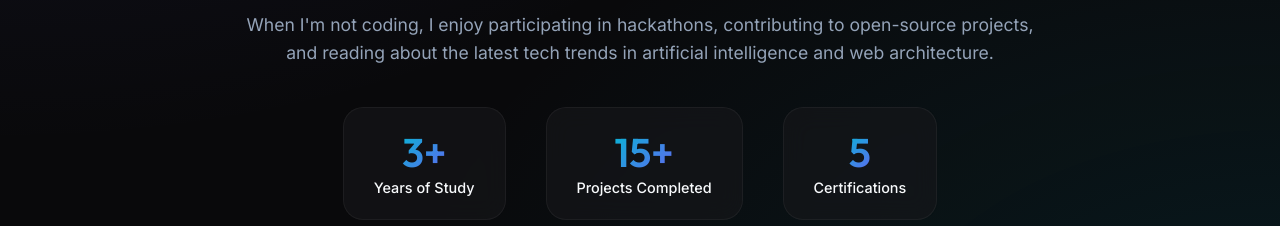
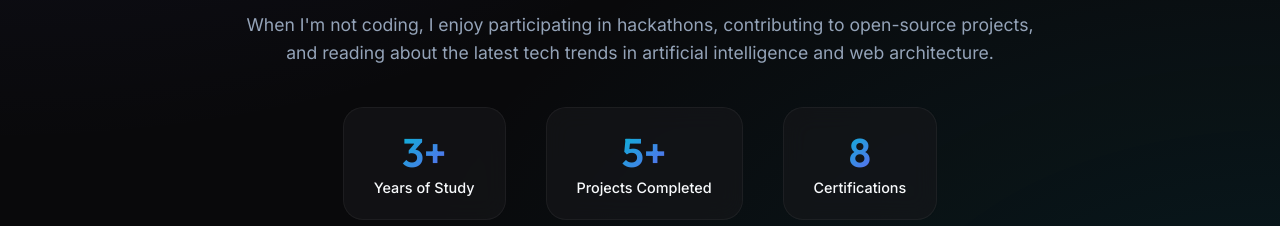
Before and after one commit to AdityaDive08/portfolio, a React (Vite) app: page / in a window 1280 px wide. Shown: the part 1220-1446 px from the top of the page. Built offline with nearby package versions, Linux system fonts and the light colour scheme.

Commit message:
new file:   public/steelmart.png 	modified:   src/data.js

```diff
--- a/src/data.js
+++ b/src/data.js
@@ -6,8 +6,8 @@ export const userData = {
   location: "India",
   stats: [
     { label: "Years of Study", value: "3+" },
-    { label: "Projects Completed", value: "15+" },
-    { label: "Certifications", value: "5" }
+    { label: "Projects Completed", value: "5+" },
+    { label: "Certifications", value: "8" }
   ],
   skills: {
     frontend: [
@@ -37,12 +37,12 @@ export const userData = {
     ]
   },
   projects: [
-    {
-      title: "AI-Powered-Mock-Interview",
-      description: "The AI Powered Mock Interview system is an intelligent web-based application developed as a Mini Project during my Master's program. This platform simulates real interview scenarios using AI-driven logic to help users prepare effectively for technical and behavioral interviews",
-      image: "/aimockinterview.png",
-      tags: ["HTMl /CSS", "PHP", "MySQL"],
-      github: "https://github.com/AdityaDive08/AI-Powered-Mock-Interview",
+     {
+      title: "SteelMart",
+      description: "SteelMart CRM is a MERN stack Customer Relationship Management (CRM) application developed during my internship to streamline customer, vendor, and sales operations in the steel industry. The system enables efficient management of leads, customers, quotations, orders, and invoices through a centralized dashboard. It features secure authentication, role-based access control, and RESTful APIs for seamless business workflow management.",
+      image: "/steelmart.png",
+      tags: ["ReactJS", "NodeJS","ExpressJS","MySQL"],
+      github: "https://github.com/AdityaDive08/SteelMart.git",
       demo: "#"
     },
     {
@@ -53,12 +53,12 @@ export const userData = {
       github: "https://github.com/AdityaDive08/HealthFreak",
       demo: null
     },
-    {
-      title: "Pharmacy Management System",
-      description: "Pharmacy Management System is a web-based application that streamlines pharmacy operations by managing medicine inventory, sales, billing, and customer records. It provides an intuitive interface for tracking stock, monitoring expiry dates, and generating invoices, helping improve efficiency and reduce manual work.",
-      image: "/pharmacymanagementsystem.png",
-      tags: ["HTML /CSS", "PHP", "MySQL"],
-      github: "https://github.com/AdityaDive08/Pharmacy-Management-System",
+   {
+      title: "AI-Powered-Mock-Interview",
+      description: "The AI Powered Mock Interview system is an intelligent web-based application developed as a Mini Project during my Master's program. This platform simulates real interview scenarios using AI-driven logic to help users prepare effectively for technical and behavioral interviews",
+      image: "/aimockinterview.png",
+      tags: ["HTMl /CSS", "PHP", "MySQL"],
+      github: "https://github.com/AdityaDive08/AI-Powered-Mock-Interview",
       demo: "#"
     },
     {
@@ -78,26 +78,62 @@ export const userData = {
       demo: "#"
     },
     {
-      title: "New Project 3",
-      description: "Description for your new project. Update this text to describe what the project is about.",
-      image: "/placeholder3.png",
-      tags: ["Tech 1", "Tech 2"],
-      github: "#",
+      title: "Pharmacy Management System",
+      description: "Pharmacy Management System is a web-based application that streamlines pharmacy operations by managing medicine inventory, sales, billing, and customer records. It provides an intuitive interface for tracking stock, monitoring expiry dates, and generating invoices, helping improve efficiency and reduce manual work.",
+      image: "/pharmacymanagementsystem.png",
+      tags: ["HTML /CSS", "PHP", "MySQL"],
+      github: "https://github.com/AdityaDive08/Pharmacy-Management-System",
       demo: "#"
     }
   ],
   certifications: [
     {
-      title: "Certification 1",
-      issuer: "Issuing Organization",
-      date: "2023",
-      link: "#"
+      title: "Certificate Of Publication",
+      issuer: "IRJIET",
+      date: "Nov-2025",
+      link: "https://drive.google.com/file/d/166Gu1ev-acxXXXsBy_q5TNt3dJi1U1CT/view?usp=drive_link"
     },
     {
-      title: "Certification 2",
-      issuer: "Issuing Organization",
-      date: "2024",
-      link: "#"
+      title: "Python For Data Science",
+      issuer: "NPTL",
+      date: "Aug-2025",
+      link: "https://drive.google.com/file/d/137-rr3EwIhQbL5xLP-LSUk4kpwxrNNjm/view?usp=sharing"
+    },
+     {
+      title: "Java Training Certification",
+      issuer: "IIT Bombay",
+      date: "Oct-2025",
+      link: "https://drive.google.com/file/d/1-PdQl6wvlS42621FAnq5VegR3FGJVJ5Y/view?usp=drive_link"
+    },
+     {
+      title: "Python Training Certification",
+      issuer: "IIT Bombay",
+      date: "April-2025",
+      link: "https://drive.google.com/file/d/14PWn7L8yN4uDo4aKDD10qhYO7IC7mcZp/view?usp=drive_link"
+    },
+     {
+      title: "Full Stack Development",
+      issuer: "Hummingbyte Technologies Pvt.Ltd.",
+      date: "Oct-2025",
+      link: "https://drive.google.com/file/d/1YDGX3p-UwD-K1-RdUzuqthBzgx1G2r22/view?usp=drive_link"
+    },
+     {
+      title: "CPP Training Certification",
+      issuer: "IIT Bombay",
+      date: "Dec-2024",
+      link: "https://drive.google.com/file/d/1gJ2_rMl_rn3Ht0y6lW5lXmLSqC4ZWTxn/view?usp=drive_link"
+    },
+     {
+      title: "Android App Development",
+      issuer: "Simplilern",
+      date: "Oct-2025",
+      link: "https://drive.google.com/file/d/1gJ2_rMl_rn3Ht0y6lW5lXmLSqC4ZWTxn/view?usp=drive_link"
+    },
+     {
+      title: "Android App Development",
+      issuer: "Trinit",
+      date: "Oct-2025",
+      link: "https://drive.google.com/file/d/1NT1Mav-UuJaA-dnXIgVvPkLPbO2722G1/view?usp=drive_link"
     }
   ]
 };
```
Also changed, not shown: public/steelmart.png (added).
